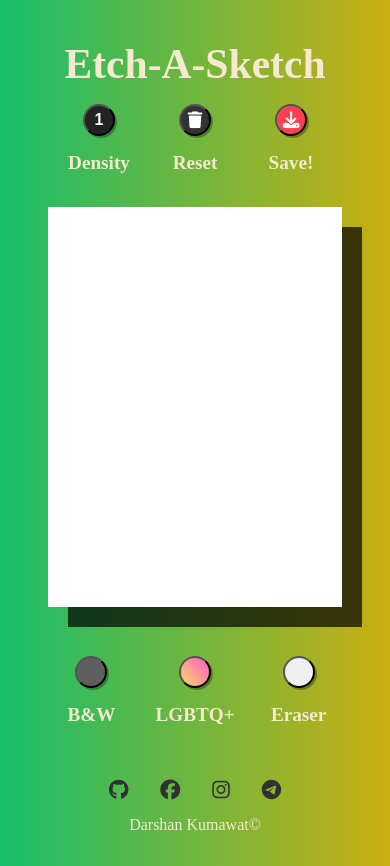
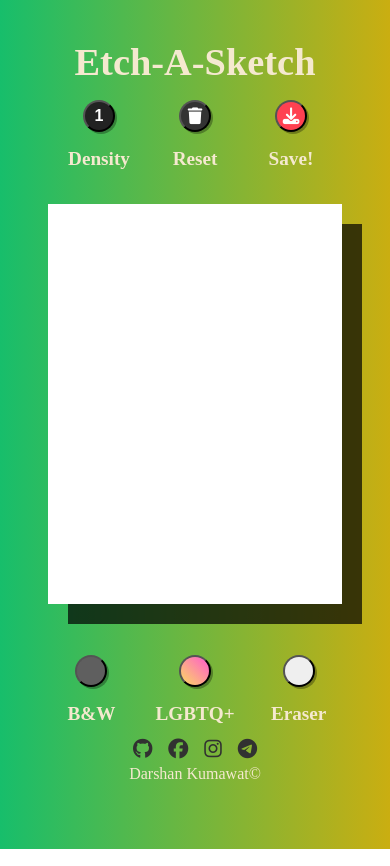
Before and after one commit to darshanCommits/Etch-A-Sketch, a website built with Vite: page index.html in a window 390 px wide. Built offline with nearby package versions, Linux system fonts and the light colour scheme; a web font is replaced by a local one.

Commit message:
minor bug fix

```diff
--- a/index.html
+++ b/index.html
@@ -6,6 +6,8 @@
     <meta name="viewport" content="width=device-width, initial-scale=1.0" />
     <title>Etch-A-Sketch</title>
     <link rel="stylesheet" href="style.css" />
+    <script src="https://kit.fontawesome.com/7348f1369a.js" crossorigin="anonymous"></script>
+
   </head>
   <body>
     <header>
@@ -71,7 +73,6 @@
       </a>
       <span>Darshan Kumawat&copy;</span>
     </footer>
-    <script src="https://kit.fontawesome.com/7348f1369a.js" crossorigin="anonymous"></script>
     <script type="module" src="app.js"></script>
   </body>
 </html>
--- a/style.css
+++ b/style.css
@@ -21,7 +21,7 @@ body {
   justify-items: center;
   color: #f5e9cf;
   margin: 2rem;
-  height: min(95vh, 100vh);
+  height: min(93vh, 100vh);
   overflow: hidden;
   background: linear-gradient(
     to right,
@@ -127,7 +127,7 @@ button {
 @media screen and (max-width: 600px) {
   header {
     margin: 0.5rem 0 0 0;
-    font-size: 1.3rem;
+    font-size: 1.2rem;
   }
 
   #game {
@@ -176,33 +176,40 @@ button {
   }
 
   footer {
-  grid-template-columns: repeat(4, 1fr);
+    grid-template-columns: repeat(4, 1fr);
+    position: relative;
+    bottom: 2rem;
   }
 
   footer span {
-    grid-column: 1/ span 4;
+    grid-column: 1 / span 4;
     width: 100% !important;
   }
+
+  footer a {
+    margin: 1px 1rem;
+  }
+
 }
 
-
-
 footer {
-  margin-top: 0.5rem;
+  margin-top: 1rem;
   display: grid;
   width: min-content;
   grid-template-columns: repeat(5, 1fr);
   align-items: center;
   text-align: center;
   justify-content: center;
-
 }
 
 footer span {
+  margin-top: 0.5rem;
   width: max-content;
+  position: relative;
+  bottom: 2px;
 }
 
 footer a {
+  margin : 0 0.5rem;
   color: rgb(49, 49, 49);
-  margin: 1rem;
 }
```
